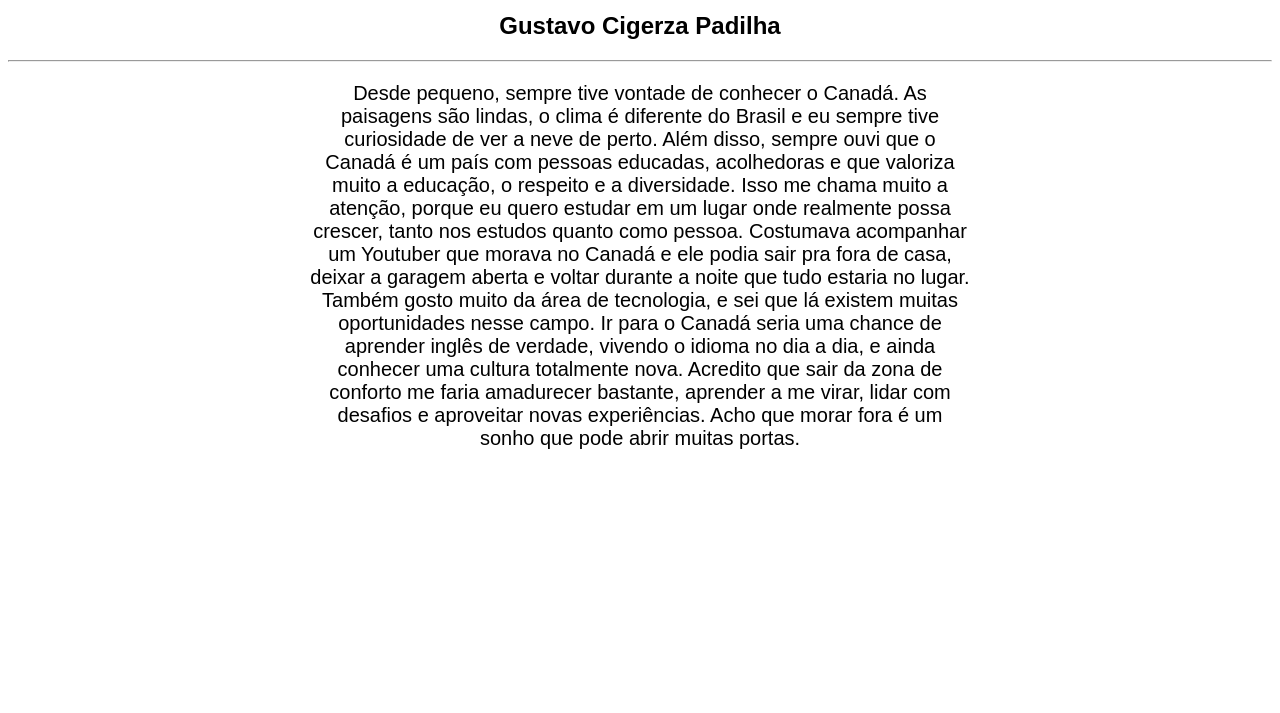
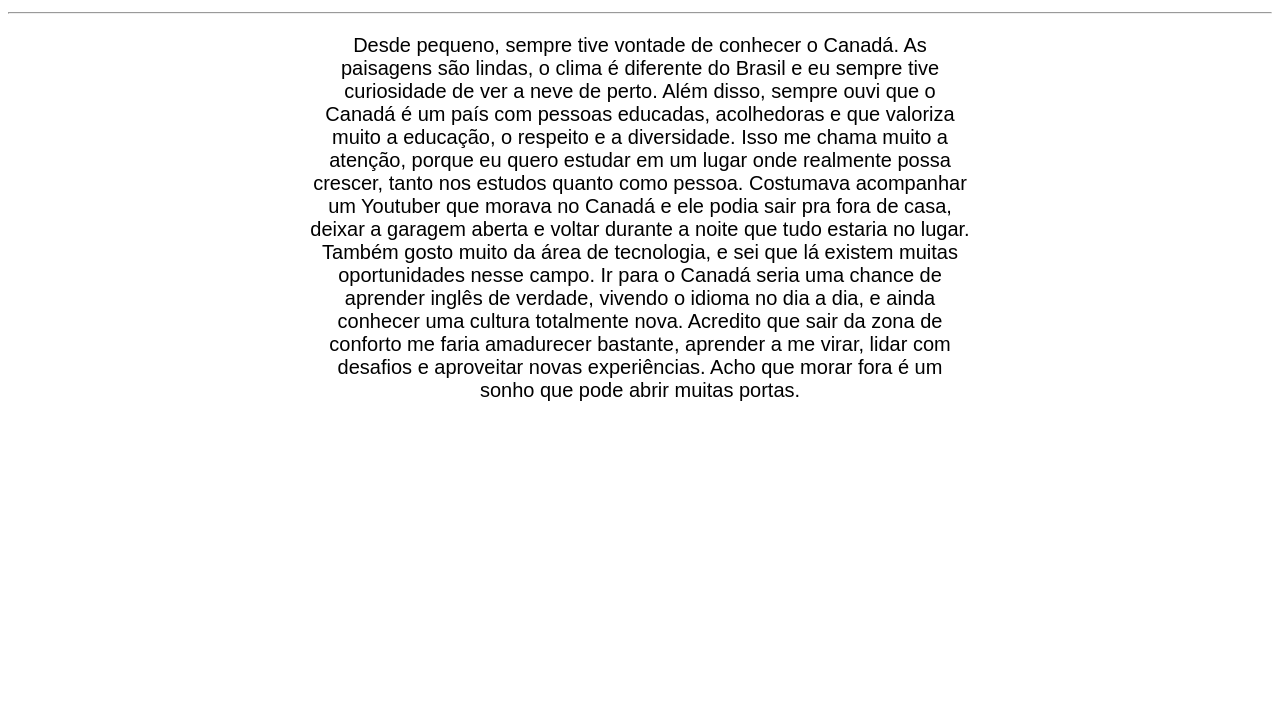
Before and after one commit to GustavoCPadilha/DesenvolvedorSistemasCEDUP, a plain HTML site: page Programacao Web-II/aula01/exercicio01.html in a window 1280 px wide. Shown: the part 87-800 px from the top of the page. Drawn offline with Linux system fonts and the light colour scheme.

Commit message:
Update exercicio01.html

```diff
--- a/Programacao Web-II/aula01/exercicio01.html
+++ b/Programacao Web-II/aula01/exercicio01.html
@@ -18,7 +18,6 @@ você deseja conhecer ou trabalhar ou estudar e explicando o por quê.
 
 <body>
     <h1>Lista – Exercício 1</h1>
-    <h2>Gustavo Cigerza Padilha</h2>
     <hr>
     <p>Desde pequeno, sempre tive vontade de conhecer o Canadá. As paisagens são lindas, o clima é diferente do Brasil e eu sempre tive curiosidade de ver a neve de perto. Além disso, sempre ouvi que o Canadá é um país com pessoas educadas, acolhedoras e que valoriza muito a educação, o respeito e a diversidade. Isso me chama muito a atenção, porque eu quero estudar em um lugar onde realmente possa crescer, tanto nos estudos quanto como pessoa. Costumava acompanhar um Youtuber que morava no Canadá e ele podia sair pra fora de casa, deixar a garagem aberta e voltar durante a noite que tudo estaria no lugar. Também gosto muito da área de tecnologia, e sei que lá existem muitas oportunidades nesse campo. Ir para o Canadá seria uma chance de aprender inglês de verdade, vivendo o idioma no dia a dia, e ainda conhecer uma cultura totalmente nova. Acredito que sair da zona de conforto me faria amadurecer bastante, aprender a me virar, lidar com desafios e aproveitar novas experiências. Acho que morar fora é um sonho que pode abrir muitas portas.</p>
 </body>
```
